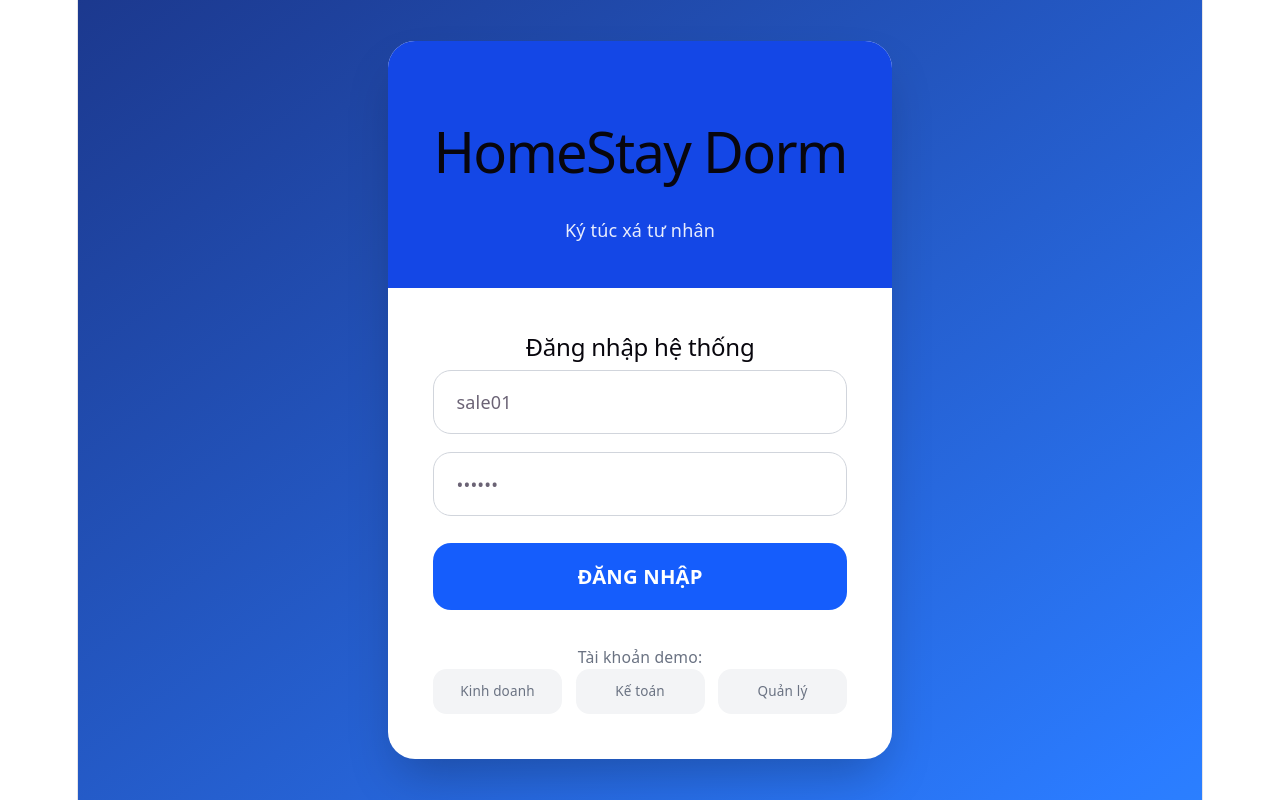
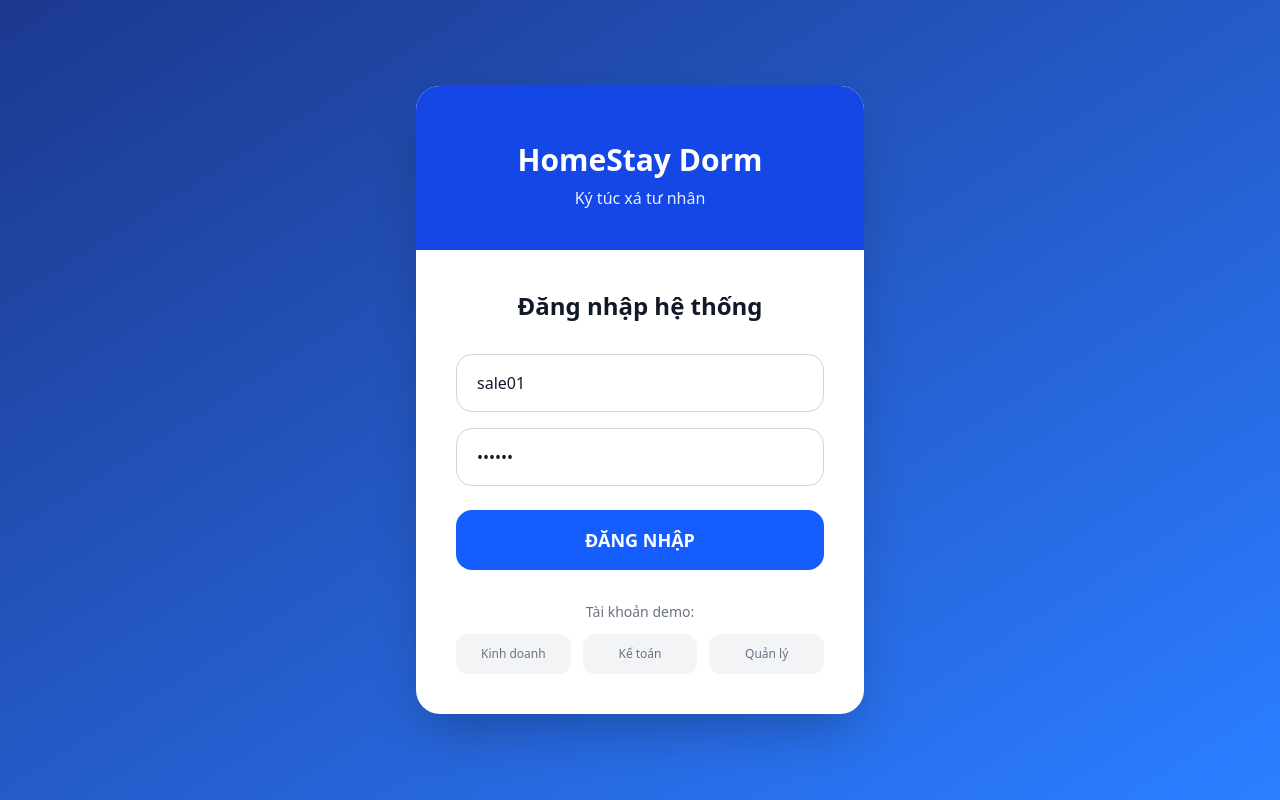
Before and after one commit to truongthodeptrai/PTTK-HTTT, a React app in the folder frontend/: page /login in a window 1280 px wide. Built offline with nearby package versions, Linux system fonts and the light colour scheme; the HTML template or start-up script is replaced by a standard one.

Commit message:
broken ui fix

```diff
--- a/frontend/src/components/layout/Navbar.jsx
+++ b/frontend/src/components/layout/Navbar.jsx
@@ -11,14 +11,14 @@ export default function Navbar({ title }) {
   };
 
   return (
-    <div className="bg-white border-b px-8 py-5 flex justify-between items-center sticky top-0 z-10">
-      <h1 className="text-2xl font-semibold text-gray-800">{title}</h1>
+    <header className="bg-white border-b px-4 py-4 sm:px-6 lg:px-8 lg:py-5 flex justify-between items-center gap-4 sticky top-0 z-10">
+      <h1 className="min-w-0 truncate text-xl sm:text-2xl font-semibold text-gray-800">{title}</h1>
       <button
         onClick={handleLogout}
-        className="flex items-center gap-2 text-red-600 hover:text-red-700 transition"
+        className="shrink-0 flex items-center gap-2 text-red-600 hover:text-red-700 transition"
       >
         <i className="fas fa-sign-out-alt"></i> Đăng xuất
       </button>
-    </div>
+    </header>
   );
 }
--- a/frontend/src/components/layout/Sidebar.jsx
+++ b/frontend/src/components/layout/Sidebar.jsx
@@ -11,18 +11,18 @@ export default function Sidebar({ onNavigate, activeSection, roleConfig }) {
   };
 
   return (
-    <div className="w-72 bg-white shadow-xl flex flex-col">
+    <aside className="w-72 shrink-0 bg-white shadow-xl flex flex-col">
       {/* Header */}
       <div className="p-6 border-b flex items-center gap-3">
         <i className="fas fa-home text-4xl text-blue-600"></i>
-        <div>
-          <h1 className="text-2xl font-bold">HomeStay Dorm</h1>
+        <div className="min-w-0">
+          <h1 className="text-2xl leading-tight font-bold text-gray-900">HomeStay Dorm</h1>
           <p className="text-xs text-gray-500">Nhân viên {roleConfig?.title || 'Hệ thống'}</p>
         </div>
       </div>
 
       {/* Navigation Items */}
-      <div className="flex-1 p-4 space-y-1">
+      <nav className="flex-1 p-4 space-y-1">
         {roleConfig?.navItems?.map((item) => (
           <div
             key={item.id}
@@ -34,10 +34,10 @@ export default function Sidebar({ onNavigate, activeSection, roleConfig }) {
             }`}
           >
             <i className={`${item.icon} w-5`}></i>
-            <span className="font-medium">{item.label}</span>
+            <span className="font-medium leading-snug">{item.label}</span>
           </div>
         ))}
-      </div>
+      </nav>
 
       {/* User Profile */}
       <div className="p-4 border-t">
@@ -45,8 +45,8 @@ export default function Sidebar({ onNavigate, activeSection, roleConfig }) {
           <div className={`w-10 h-10 rounded-full flex items-center justify-center text-white font-bold ${roleConfig?.avatarBg || 'bg-blue-100'}`}>
             {user?.name?.split(' ')[0]?.[0]}
           </div>
-          <div className="flex-1">
-            <div className="font-medium text-sm">{user?.name}</div>
+          <div className="min-w-0 flex-1">
+            <div className="truncate font-medium text-sm">{user?.name}</div>
             <div className="text-xs text-green-600">Đang online</div>
           </div>
           <button
@@ -58,6 +58,6 @@ export default function Sidebar({ onNavigate, activeSection, roleConfig }) {
           </button>
         </div>
       </div>
-    </div>
+    </aside>
   );
 }
--- a/frontend/src/index.css
+++ b/frontend/src/index.css
@@ -1,112 +1,28 @@
 @import "tailwindcss";
+
 :root {
-  --text: #6b6375;
-  --text-h: #08060d;
-  --bg: #fff;
-  --border: #e5e4e7;
-  --code-bg: #f4f3ec;
-  --accent: #aa3bff;
-  --accent-bg: rgba(170, 59, 255, 0.1);
-  --accent-border: rgba(170, 59, 255, 0.5);
-  --social-bg: rgba(244, 243, 236, 0.5);
-  --shadow:
-    rgba(0, 0, 0, 0.1) 0 10px 15px -3px, rgba(0, 0, 0, 0.05) 0 4px 6px -2px;
-
-  --sans: system-ui, 'Segoe UI', Roboto, sans-serif;
-  --heading: system-ui, 'Segoe UI', Roboto, sans-serif;
-  --mono: ui-monospace, Consolas, monospace;
-
-  font: 18px/145% var(--sans);
-  letter-spacing: 0.18px;
-  color-scheme: light dark;
-  color: var(--text);
-  background: var(--bg);
+  font-family: system-ui, "Segoe UI", Roboto, sans-serif;
+  color: #111827;
+  background: #f3f4f6;
   font-synthesis: none;
   text-rendering: optimizeLegibility;
   -webkit-font-smoothing: antialiased;
   -moz-osx-font-smoothing: grayscale;
-
-  @media (max-width: 1024px) {
-    font-size: 16px;
-  }
 }
 
-@media (prefers-color-scheme: dark) {
-  :root {
-    --text: #9ca3af;
-    --text-h: #f3f4f6;
-    --bg: #16171d;
-    --border: #2e303a;
-    --code-bg: #1f2028;
-    --accent: #c084fc;
-    --accent-bg: rgba(192, 132, 252, 0.15);
-    --accent-border: rgba(192, 132, 252, 0.5);
-    --social-bg: rgba(47, 48, 58, 0.5);
-    --shadow:
-      rgba(0, 0, 0, 0.4) 0 10px 15px -3px, rgba(0, 0, 0, 0.25) 0 4px 6px -2px;
-  }
-
-  #social .button-icon {
-    filter: invert(1) brightness(2);
-  }
+* {
+  box-sizing: border-box;
 }
 
+html,
 body {
   margin: 0;
+  min-width: 320px;
+  min-height: 100%;
+  background: #f3f4f6;
 }
 
 #root {
-  width: 1126px;
-  max-width: 100%;
-  margin: 0 auto;
-  text-align: center;
-  border-inline: 1px solid var(--border);
-  min-height: 100svh;
-  display: flex;
-  flex-direction: column;
-  box-sizing: border-box;
+  min-height: 100vh;
+  text-align: left;
 }
-
-h1,
-h2 {
-  font-family: var(--heading);
-  font-weight: 500;
-  color: var(--text-h);
-}
-
-h1 {
-  font-size: 56px;
-  letter-spacing: -1.68px;
-  margin: 32px 0;
-  @media (max-width: 1024px) {
-    font-size: 36px;
-    margin: 20px 0;
-  }
-}
-h2 {
-  font-size: 24px;
-  line-height: 118%;
-  letter-spacing: -0.24px;
-  margin: 0 0 8px;
-  @media (max-width: 1024px) {
-    font-size: 20px;
-  }
-}
-p {
-  margin: 0;
-}
-
-code,
-.counter {
-  font-family: var(--mono);
-  display: inline-flex;
-  border-radius: 4px;
-  color: var(--text-h);
-}
-
-code {
-  font-size: 15px;
-  line-height: 135%;
-  padding: 4px 8px;
-  background: var(--code-bg);
-}
--- a/frontend/src/pages/accountant/DepositManagement.jsx
+++ b/frontend/src/pages/accountant/DepositManagement.jsx
@@ -21,18 +21,18 @@ export default function AccountantLayout() {
   const [activeSection, setActiveSection] = useState('deposit');
 
   return (
-    <div className="flex h-screen">
+    <div className="flex h-screen bg-gray-100">
       <Sidebar onNavigate={setActiveSection} activeSection={activeSection} roleConfig={ROLE_CONFIG} />
 
-      <div className="flex-1 overflow-auto flex flex-col">
+      <div className="flex-1 min-w-0 overflow-hidden flex flex-col">
         <Navbar title={ROLE_CONFIG.navItems.find(item => item.id === activeSection)?.label || 'Trang chủ'} />
 
-        <div className="flex-1 p-8 overflow-y-auto">
+        <main className="flex-1 min-w-0 overflow-y-auto p-4 sm:p-6 lg:p-8">
           {activeSection === 'deposit' && <DepositSection />}
           {activeSection === 'stay' && <StaySection />}
           {activeSection === 'payment' && <PaymentSection />}
           {activeSection === 'debt' && <DebtSection />}
-        </div>
+        </main>
       </div>
     </div>
   );
--- a/frontend/src/pages/accountant/DepositSection.jsx
+++ b/frontend/src/pages/accountant/DepositSection.jsx
@@ -76,7 +76,7 @@ export default function DepositSection() {
         </div>
       )}
 
-      <div className="flex justify-between items-center mb-6">
+      <div className="flex flex-col gap-3 sm:flex-row sm:justify-between sm:items-center mb-6">
         <h2 className="text-xl font-semibold">Danh sách Đặt cọc</h2>
         <button className="px-5 py-3 border rounded-2xl flex items-center gap-2 hover:bg-gray-50 transition">
           <i className="fas fa-filter"></i> Lọc
@@ -86,11 +86,11 @@ export default function DepositSection() {
       {loading ? (
         renderLoadingState()
       ) : (
-        <div className="bg-white rounded-3xl shadow overflow-hidden">
+        <div className="bg-white rounded-3xl shadow overflow-x-auto">
           {bookings.length === 0 ? (
             renderEmptyState('Không có đặt cọc nào')
           ) : (
-            <table className="w-full">
+            <table className="min-w-[860px] w-full">
               <thead className="bg-gray-50 sticky top-0">
                 <tr>
                   <th className="text-left py-5 px-6 font-semibold">Mã Đặt cọc</th>
--- a/frontend/src/pages/accountant/StaySection.jsx
+++ b/frontend/src/pages/accountant/StaySection.jsx
@@ -42,16 +42,16 @@ export default function StaySection() {
         </div>
       )}
 
-      <div className="flex justify-between items-center mb-6">
+      <div className="flex flex-col gap-3 sm:flex-row sm:justify-between sm:items-center mb-6">
         <h2 className="text-xl font-semibold">Danh sách Lưu trú</h2>
         <div className="text-sm text-gray-600">Tổng: {stays.length} hợp đồng</div>
       </div>
 
-      <div className="bg-white rounded-3xl shadow overflow-hidden">
+      <div className="bg-white rounded-3xl shadow overflow-x-auto">
         {stays.length === 0 ? (
           renderEmptyState('Không có hợp đồng lưu trú nào')
         ) : (
-          <table className="w-full">
+          <table className="min-w-[920px] w-full">
             <thead className="bg-gray-50 sticky top-0">
               <tr>
                 <th className="text-left py-5 px-6 font-semibold">Mã hợp đồng</th>
```
Also changed, not shown: frontend/src/pages/accountant/DebtSection.jsx (+7 -7 lines), frontend/src/pages/accountant/PaymentSection.jsx (+7 -7 lines).
